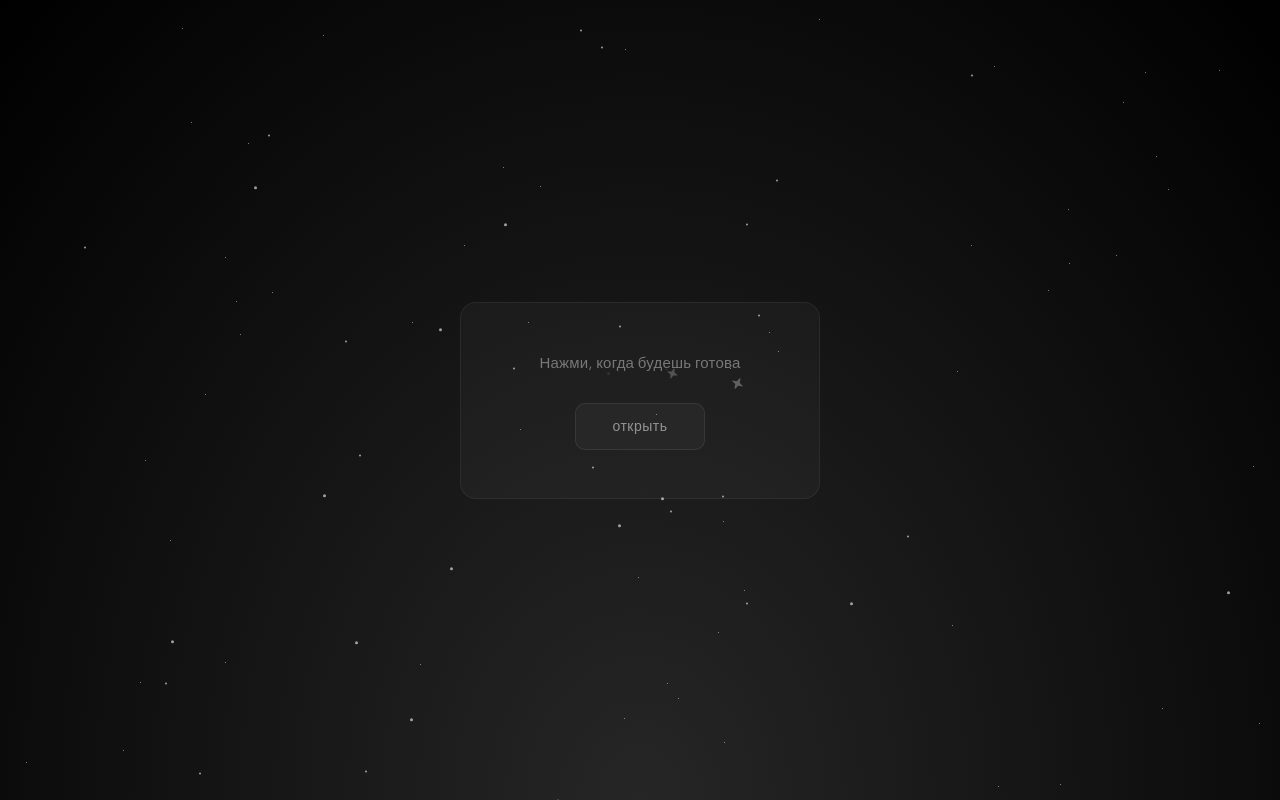
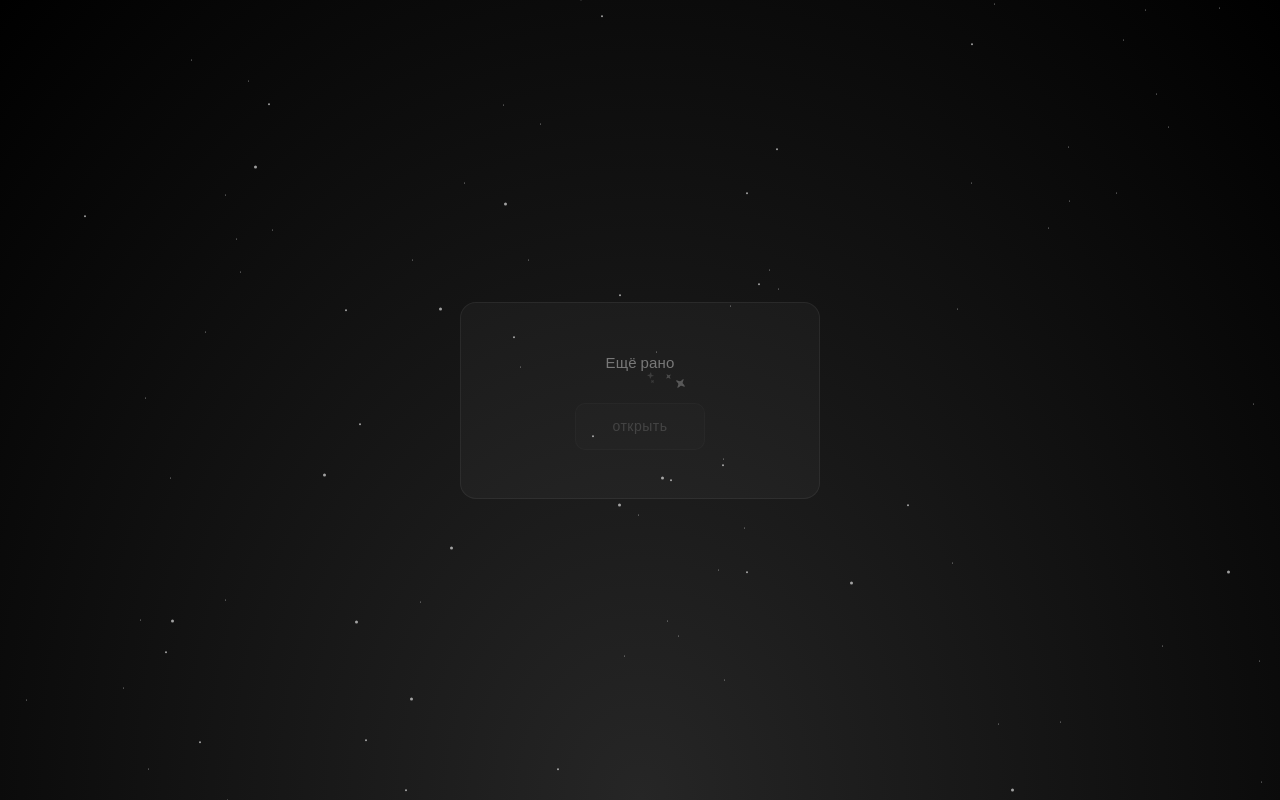
Before and after one commit to prettyleaf/cool-pages, a React (Vite) app: page / in a window 1280 px wide. Built offline with nearby package versions, Linux system fonts and the light colour scheme.

Commit message:
Enhance start button functionality with disabled state and time-based readiness check

```diff
--- a/src/App.css
+++ b/src/App.css
@@ -58,10 +58,15 @@
   letter-spacing: 0.5px;
 }
 
-.start-button:hover {
+.start-button:hover:not(:disabled) {
   border-color: rgba(255, 255, 255, 0.15);
   background: rgba(255, 255, 255, 0.06);
   color: rgba(255, 255, 255, 0.8);
+}
+
+.start-button--disabled {
+  opacity: 0.3;
+  cursor: not-allowed;
 }
 
 .popup-sparkle-text {
--- a/src/App.jsx
+++ b/src/App.jsx
@@ -181,13 +181,32 @@ function ParticleHeart({ active }) {
 }
 
 // ─── App ───
+function isTimeReached() {
+  const now = new Date()
+  const tomsk = new Date(now.toLocaleString('en-US', { timeZone: 'Asia/Tomsk' }))
+  const target = new Date(2026, 5, 19, 22, 0, 0)
+  return tomsk >= target
+}
+
 function App() {
   const [phase, setPhase] = useState('popup')
   const [countDone, setCountDone] = useState(false)
   const [showFireworks, setShowFireworks] = useState(false)
   const [hideStars, setHideStars] = useState(false)
   const [showGreeting, setShowGreeting] = useState(false)
+  const [ready, setReady] = useState(isTimeReached)
   const balloonsRef = useRef(null)
+
+  useEffect(() => {
+    if (ready) return
+    const id = setInterval(() => {
+      if (isTimeReached()) {
+        setReady(true)
+        clearInterval(id)
+      }
+    }, 1000)
+    return () => clearInterval(id)
+  }, [ready])
 
   const handleStart = useCallback(() => {
     if (balloonsRef.current) {
@@ -272,15 +291,16 @@ function App() {
               transition={{ duration: 0.6, ease: 'easeOut' }}
             >
               <SparklesText
-                text="Нажми, когда будешь готова"
+                text={ready ? "Нажми, когда будешь готова" : "Ещё рано"}
                 className="popup-sparkle-text"
                 sparklesCount={6}
                 colors={{ first: 'rgba(255,255,255,0.6)', second: 'rgba(255,255,255,0.3)' }}
               />
               <button
                 type="button"
-                className="start-button"
+                className={`start-button${ready ? '' : ' start-button--disabled'}`}
                 onClick={handleStart}
+                disabled={!ready}
               >
                 открыть
               </button>
```
Also changed, not shown: image.png (deleted).
